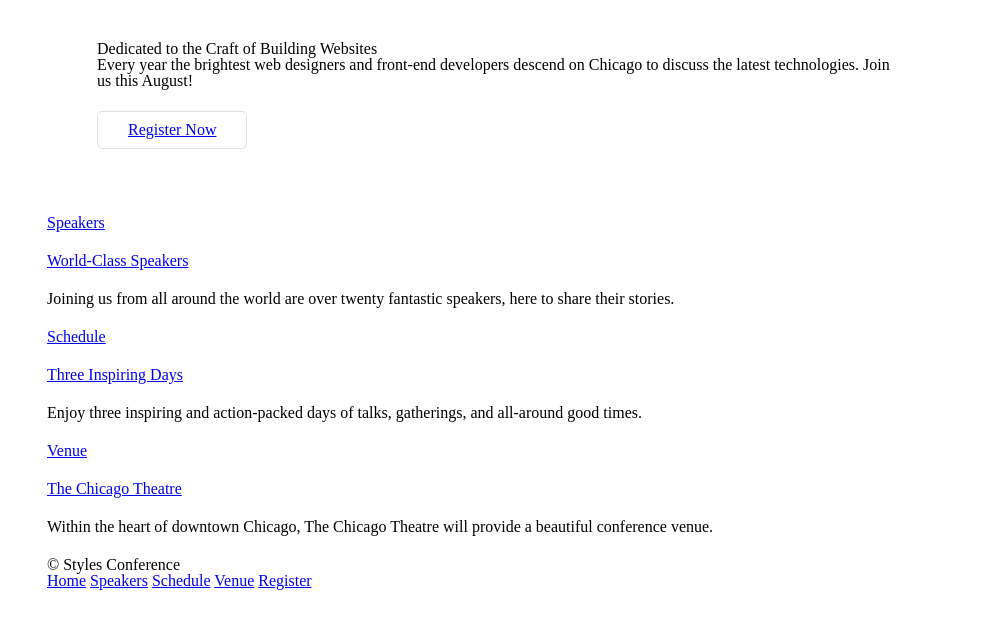
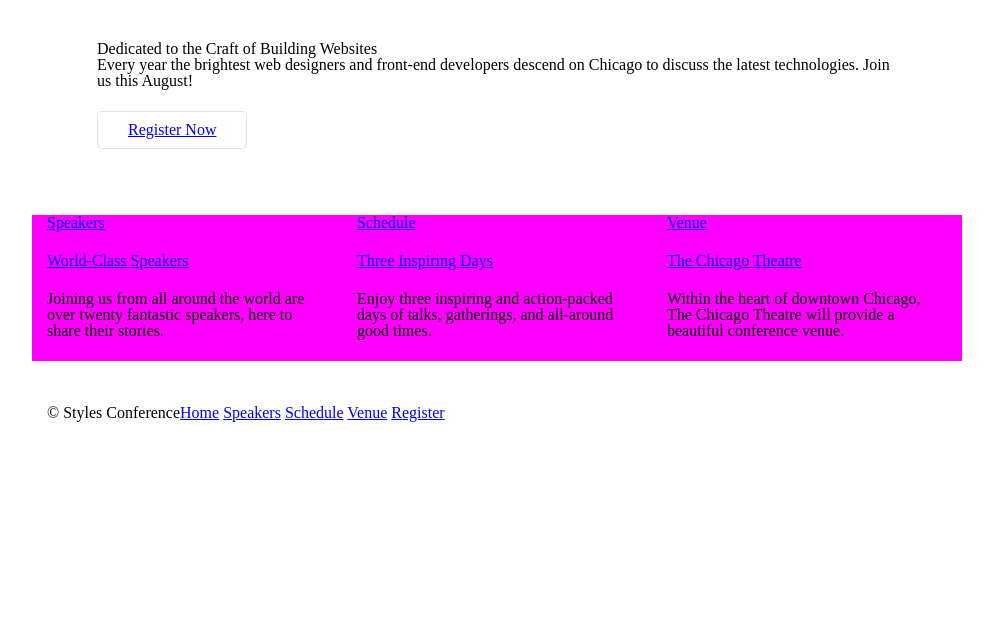
Before and after one commit to tranc99/designer-conference, a website: page index.html in a window 1280 px wide. Shown: the part 101-730 px from the top of the page, without its empty margins (143-1136 px from the left). Drawn offline with Linux system fonts and the light colour scheme.

Commit message:
add them columns

```diff
--- a/assets/stylesheets/main.styl
+++ b/assets/stylesheets/main.styl
@@ -60,12 +60,33 @@ table {
      -moz-box-sizing: border-box;
           box-sizing: border-box;
 }
-.container {
+.container,
+.grid {
   margin: 0 auto;
+  width: 960px;
+}
+
+.col-1-3
+  width: 33.33%
+  background: fuchsia
+
+.col-2-3
+  width: 66.66%
+
+.col-1-3,
+.col-2-3
+  display: inline-block;
+  vertical-align: top;
+
+.grid,
+.col-1-3,
+.col-2-3
+  padding-left: 15px
+  padding-right: 15px
+
+.container
   padding-left: 30px;
   padding-right: 30px;
-  width: 960px;
-}
 
 /*
   ========================================
@@ -120,3 +141,10 @@ h1, h3, h4, h5, p {
   border-top: 4px solid #648880;
   padding: 40px 0 22px 0;
   float: left;
+
+.primary-footer small
+  float: left;
+
+.primary-footer
+  padding-bottom: 44px
+  padding-top: 44px
--- a/index.html
+++ b/index.html
@@ -43,25 +43,23 @@
 
     <!-- Teasers -->
 
-    <section class="container">
+    <section class="grid">
 
-      <section>
+      <section class="col-1-3">
         <a href="speakers.html">
           <h5>Speakers</h5>
           <h3>World-Class Speakers</h3>
         </a>
         <p>Joining us from all around the world are over twenty fantastic speakers, here to share their stories.</p>
-      </section>
-
-      <section>
+      </section><!-- Schedule
+      --><section class="col-1-3">
         <a href="schedule.html">
           <h5>Schedule</h5>
           <h3>Three Inspiring Days</h3>
         </a>
         <p>Enjoy three inspiring and action-packed days of talks, gatherings, and all-around good times.</p>
-      </section>
-
-      <section>
+      </section><!-- Venue
+      --><section class="col-1-3">
         <a href="venue.html">
           <h5>Venue</h5>
           <h3>The Chicago Theatre</h3>
@@ -73,7 +71,7 @@
 
     <!-- Footer -->
 
-    <footer class="container">
+    <footer class="container primary-footer group">
 
       <small>&copy; Styles Conference</small>
 
```
Also changed, not shown: register.html (+3 -3 lines), schedule.html (+3 -3 lines), speakers.html (+3 -3 lines), venue.html (+3 -3 lines), assets/stylesheets/main.css.
